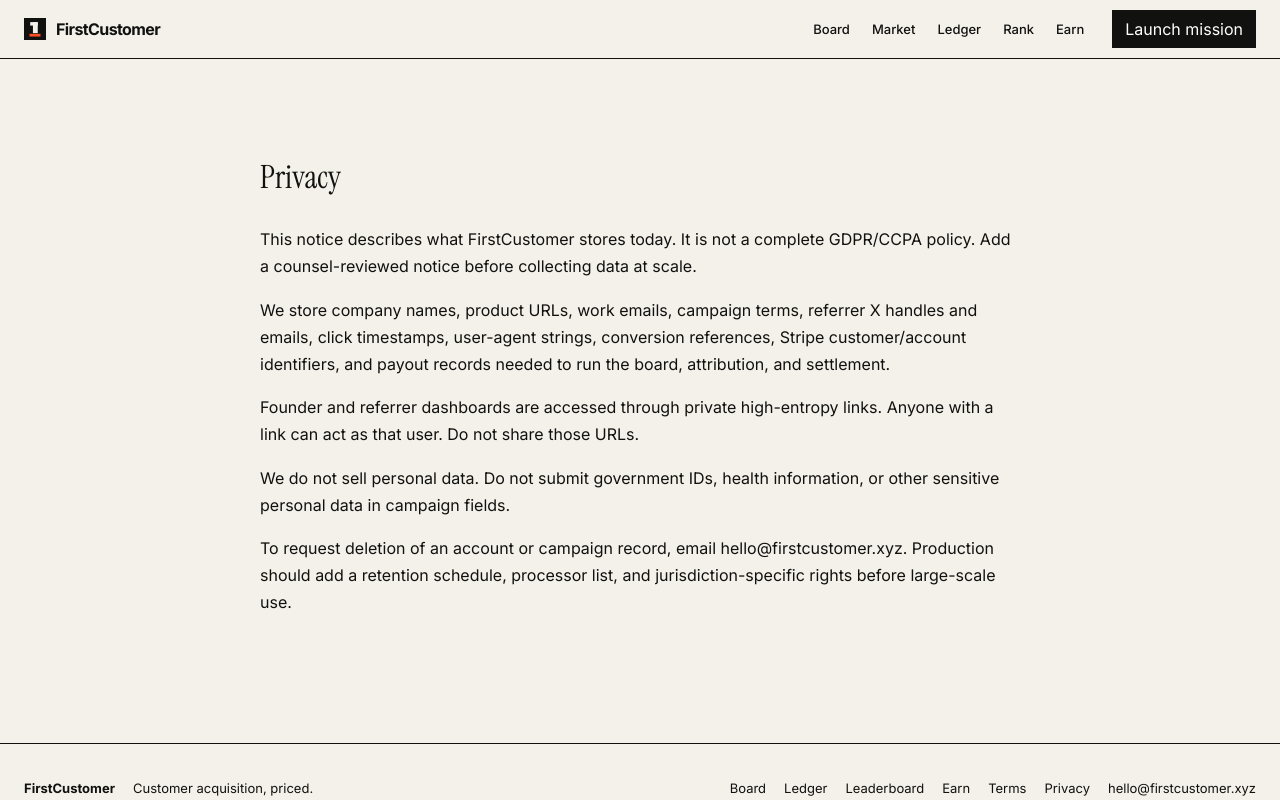
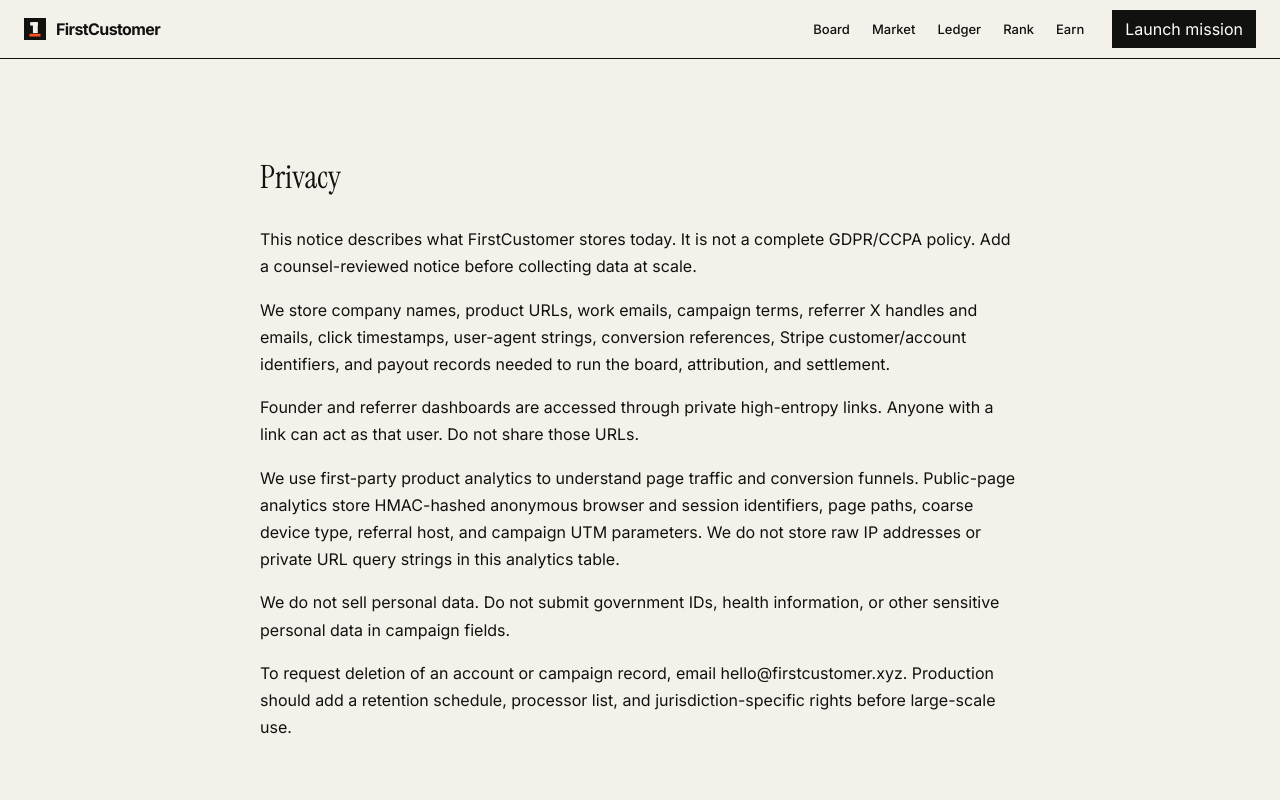
Before and after one commit to Kesam-stack/firstcustomer, a Next.js app in the folder firstcustomer-2/: page /privacy in a window 1280 px wide. Shown: the top 800 px of the page. Built offline with nearby package versions, Linux system fonts and the light colour scheme; no server answers.

Commit message:
Disclose first-party anonymous analytics

```diff
--- a/firstcustomer-2/app/privacy/page.tsx
+++ b/firstcustomer-2/app/privacy/page.tsx
@@ -4,6 +4,7 @@
     <p>This notice describes what FirstCustomer stores today. It is not a complete GDPR/CCPA policy. Add a counsel-reviewed notice before collecting data at scale.</p>
     <p>We store company names, product URLs, work emails, campaign terms, referrer X handles and emails, click timestamps, user-agent strings, conversion references, Stripe customer/account identifiers, and payout records needed to run the board, attribution, and settlement.</p>
     <p>Founder and referrer dashboards are accessed through private high-entropy links. Anyone with a link can act as that user. Do not share those URLs.</p>
+    <p>We use first-party product analytics to understand page traffic and conversion funnels. Public-page analytics store HMAC-hashed anonymous browser and session identifiers, page paths, coarse device type, referral host, and campaign UTM parameters. We do not store raw IP addresses or private URL query strings in this analytics table.</p>
     <p>We do not sell personal data. Do not submit government IDs, health information, or other sensitive personal data in campaign fields.</p>
     <p>To request deletion of an account or campaign record, email <a href="mailto:hello@firstcustomer.xyz">hello@firstcustomer.xyz</a>. Production should add a retention schedule, processor list, and jurisdiction-specific rights before large-scale use.</p>
   </main>;
```
